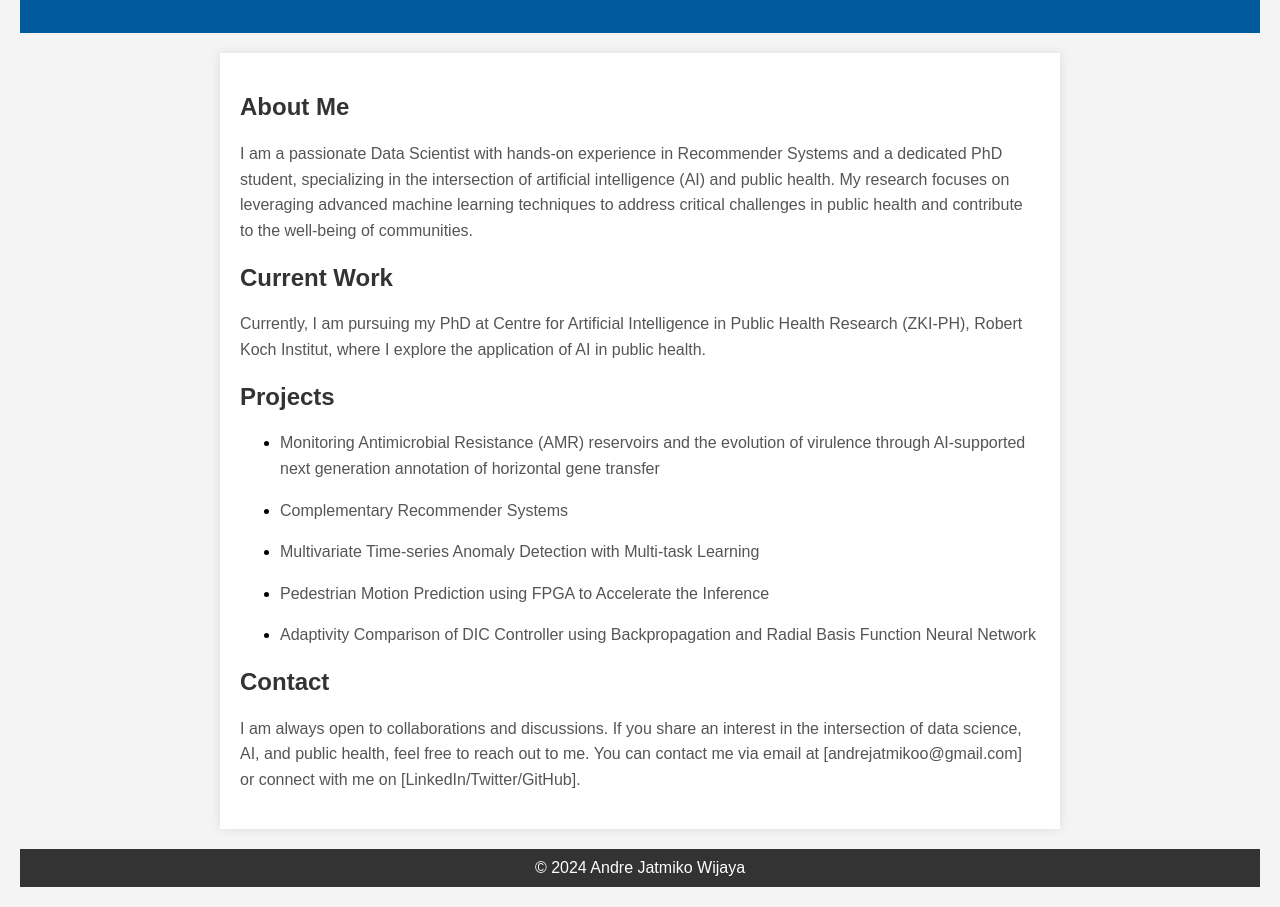
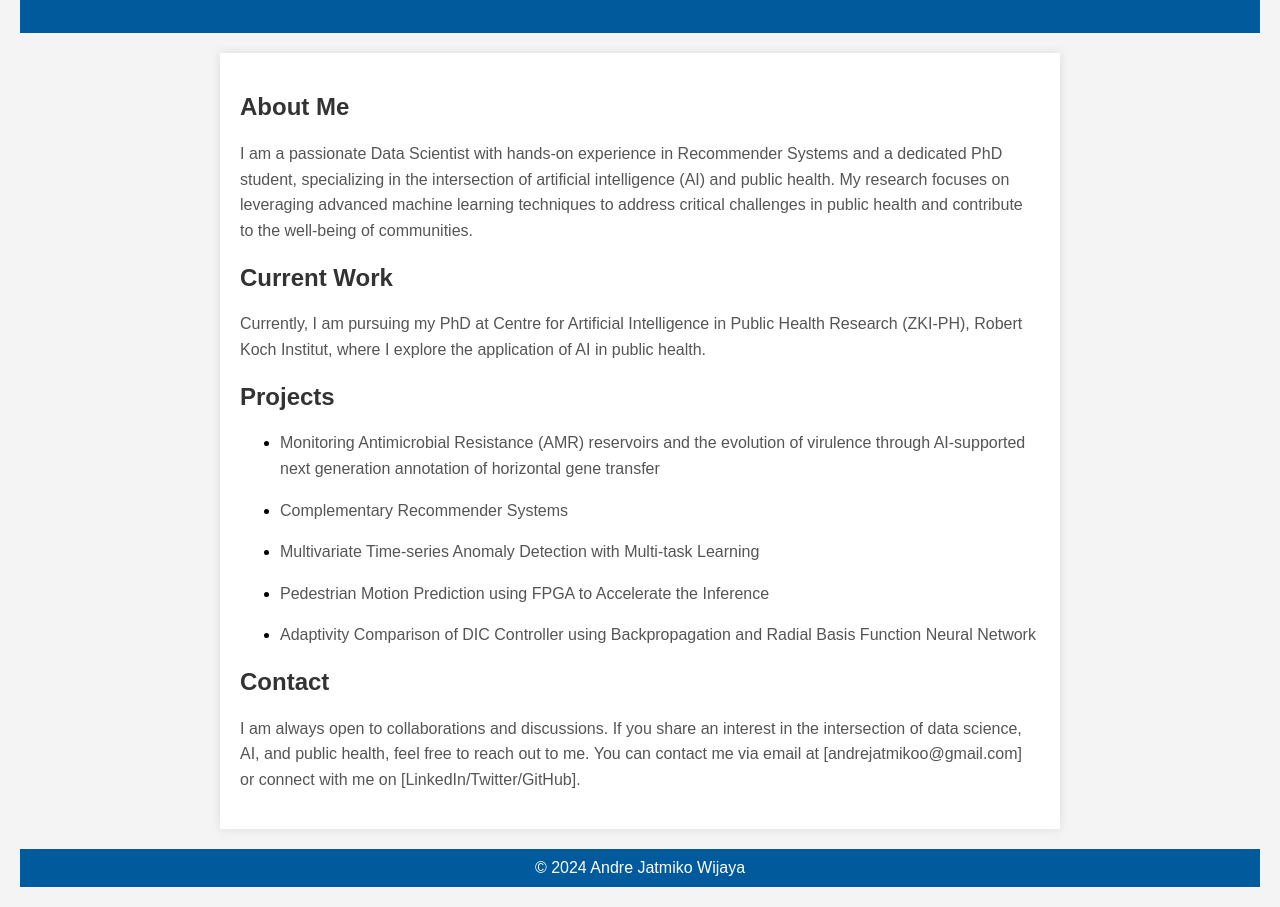
Before and after one commit to andrejw27/andrejw27.github.io, a plain HTML site: page docs/index.html in a window 1280 px wide. Shown: the part 148-1055 px from the top of the page. Drawn offline with Linux system fonts and the light colour scheme.

Commit message:
Update index.html

```diff
--- a/docs/index.html
+++ b/docs/index.html
@@ -44,7 +44,7 @@
             text-align: center;
             padding: 10px;
             margin-top: 20px;
-            background-color: #333;
+            background-color: #005A9C;
             color: #fff;
         }
     </style>
```
